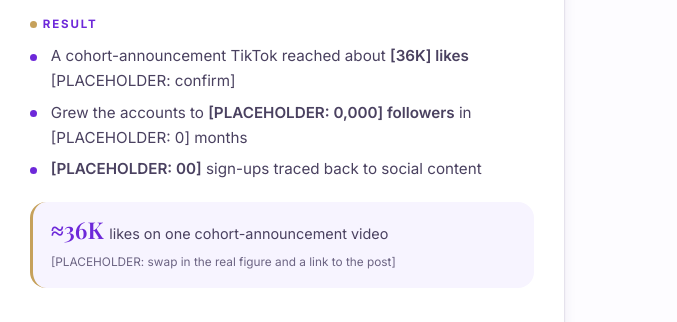
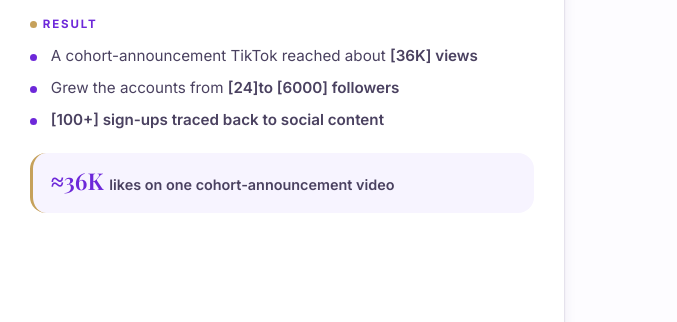
Before and after one commit to jessicacosmas/my-portfolio, a website: page index.html in a window 1280 px wide. Shown: the part 4659-4981 px from the top of the page, 603-1280 px from the left. Drawn offline with nearby package versions, Linux system fonts and the light colour scheme; a web font is replaced by a local one.

Commit message:
ascent results

```diff
--- a/index.html
+++ b/index.html
@@ -496,15 +496,15 @@
             <div class="case__block">
               <p class="case__label">Result</p>
               <ul class="bullets">
-                <li>A cohort-announcement TikTok reached about <strong>[36K] likes</strong> [PLACEHOLDER: confirm]</li>
-                <li>Grew the accounts to <strong>[PLACEHOLDER: 0,000] followers</strong> in [PLACEHOLDER: 0] months</li>
-                <li><strong>[PLACEHOLDER: 00]</strong> sign-ups traced back to social content</li>
+                <li>A cohort-announcement TikTok reached about <strong>[36K] views</strong></li>
+                <li>Grew the accounts from <strong>[24]to <strong>[6000] followers</strong> </li>
+                <li><strong>[100+]</strong> sign-ups traced back to social content</li>
               </ul>
             </div>
 
             <p class="case__metric">
               <b>&#8776;36K</b> likes on one cohort-announcement video
-              <span class="case__note">[PLACEHOLDER: swap in the real figure and a link to the post]</span>
+              <!-- <span class="case__note">[PLACEHOLDER: swap in the real figure and a link to the post]</span> -->
             </p>
           </div>
         </div>
```
